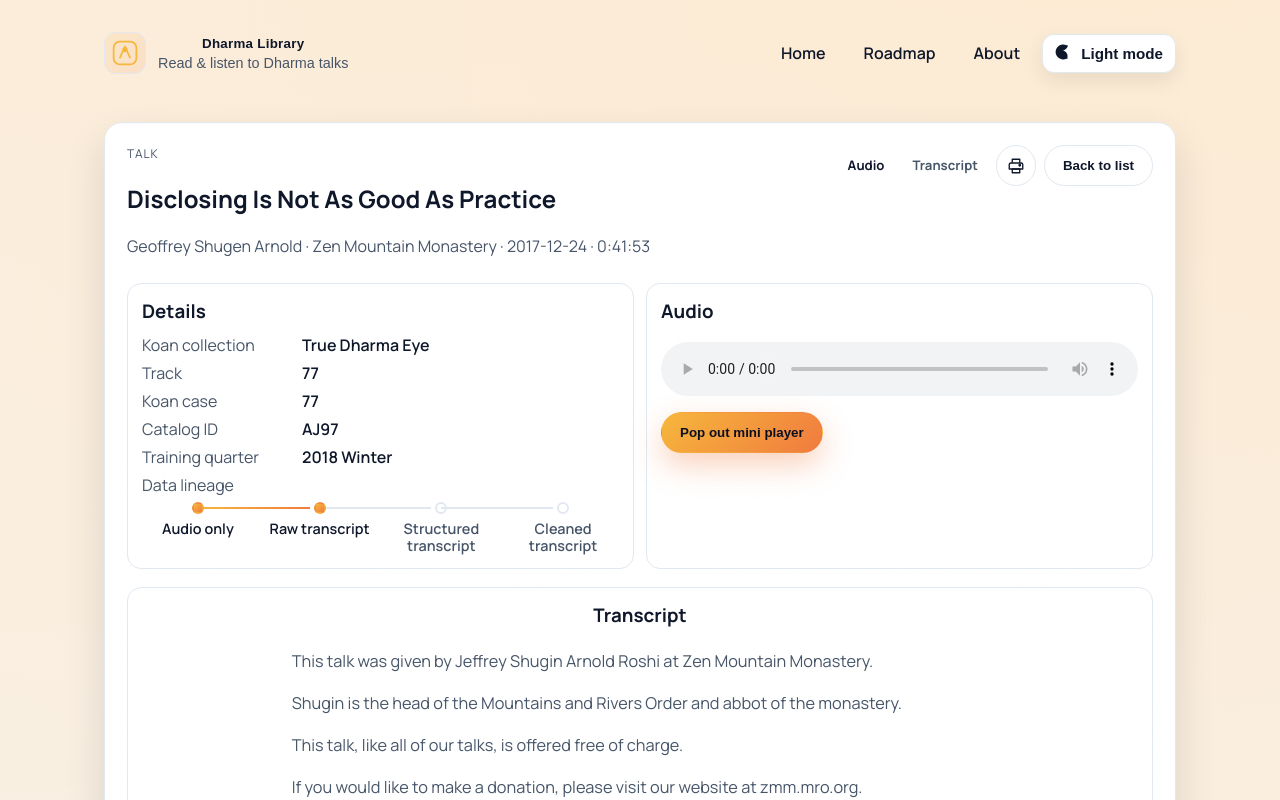
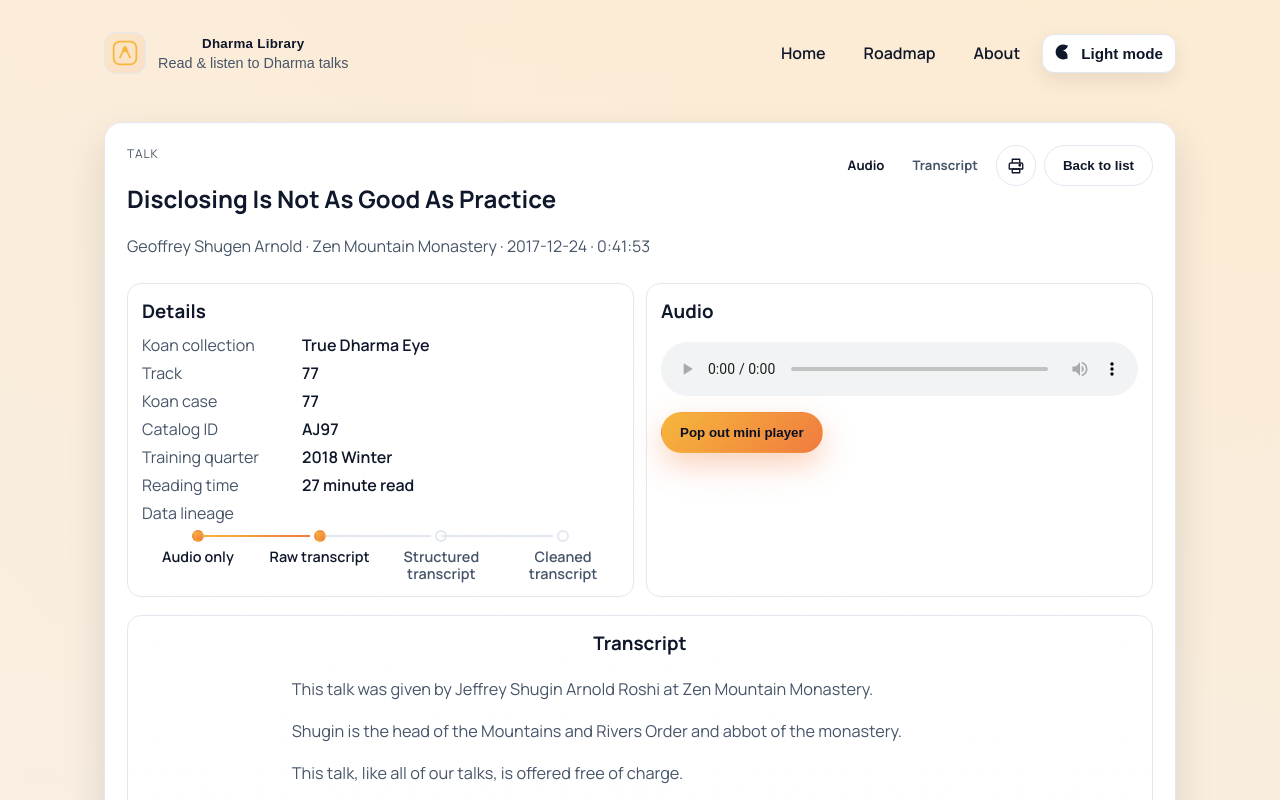
Before and after one commit to Scott123180/dharma-library, a React (Vite) app: page / in a window 1280 px wide. Both pictures are taken after a click on the button "Go to talk page". Shown: the top 800 px of the page. Built offline with nearby package versions, Linux system fonts and the light colour scheme.

Commit message:
ui improvements

```diff
--- a/src/components/FeaturedTalk.tsx
+++ b/src/components/FeaturedTalk.tsx
@@ -31,6 +31,7 @@ function FeaturedTalk({
     .join(" · ");
   const caption = talk.caption?.trim();
   const summary = talk.summary?.trim();
+  const hasTranscript = Boolean(talk.transcript?.trim());
 
   useEffect(() => {
     if (!inlineActive && audioRef.current) {
@@ -50,7 +51,7 @@ function FeaturedTalk({
         </div>
         <div className="featured-talk__actions">
           {talk.audioUrl ? <span className="pill">Audio</span> : null}
-          <span className="pill pill--subtle">Transcript</span>
+          {hasTranscript ? <span className="pill pill--subtle">Transcript</span> : null}
           <button className="btn btn-primary" onClick={() => onViewTalk?.(talk)}>
             Go to talk page
           </button>
--- a/src/components/Footer.tsx
+++ b/src/components/Footer.tsx
@@ -21,8 +21,17 @@ function Footer({ onNavigate }: FooterProps) {
         >
           About
         </a>
-        <a href="#roadmap">Roadmap</a>
-        <a href="#talks">Talks</a>
+        <a
+          href="/roadmap"
+          onClick={(e) => {
+            if (onNavigate) {
+              e.preventDefault();
+              onNavigate("roadmap");
+            }
+          }}
+        >
+          Roadmap
+        </a>
         <a href="https://github.com/Scott123180/dharma-library" target="_blank" rel="noreferrer">
           GitHub
         </a>
--- a/src/components/TalkDetail.tsx
+++ b/src/components/TalkDetail.tsx
@@ -1,5 +1,6 @@
 import { useEffect, useRef, useState } from "react";
 import { fetchTalk } from "../api/talks";
+import { TRANSCRIPT_READING_WPM } from "../config/talks";
 import { Talk } from "../types/talk";
 
 type TalkDetailProps = {
@@ -132,6 +133,17 @@ function TalkDetail({
       .filter(Boolean);
   };
 
+  const normalizedTranscript = talk.transcript
+    .replace(/\\n/g, "\n") // handle escaped newlines that arrived as literal backslash-n
+    .replace(/\r\n/g, "\n");
+  const transcriptWordCount = normalizedTranscript.trim()
+    ? normalizedTranscript.trim().split(/\s+/).length
+    : 0;
+  const readingMinutes = transcriptWordCount
+    ? Math.ceil(transcriptWordCount / TRANSCRIPT_READING_WPM)
+    : null;
+  const readingTimeLabel = readingMinutes ? `${readingMinutes} minute read` : null;
+
   const chunkSentences = (sentences: string[], size: number) => {
     const chunks: string[] = [];
     for (let i = 0; i < sentences.length; i += size) {
@@ -141,10 +153,7 @@ function TalkDetail({
   };
 
   const transcriptParagraphs = (() => {
-    const normalized = talk.transcript
-      .replace(/\\n/g, "\n") // handle escaped newlines that arrived as literal backslash-n
-      .replace(/\r\n/g, "\n");
-    const paragraphs = normalized
+    const paragraphs = normalizedTranscript
       .split(/\n+/) // treat single or multiple newlines as paragraph separators
       .map((paragraph) => paragraph.trim())
       .filter(Boolean);
@@ -251,6 +260,12 @@ function TalkDetail({
               <>
                 <dt>Training quarter</dt>
                 <dd>{talk.trainingQuarter}</dd>
+              </>
+            ) : null}
+            {readingTimeLabel ? (
+              <>
+                <dt>Reading time</dt>
+                <dd>{readingTimeLabel}</dd>
               </>
             ) : null}
             {lineageValue ? (
--- a/src/config/talks.ts
+++ b/src/config/talks.ts
@@ -12,3 +12,5 @@ const normalizeTalkId = (id: string) => id.replace(/^\/+|\/+$/g, "");
 
 export const talkUrl = (id: string) =>
   `${TALKS_BASE_URL}/talks/${normalizeTalkId(id)}.json`;
+
+export const TRANSCRIPT_READING_WPM = 180;
```
Also changed, not shown: public/dev-data/talks/31782.json (+19 -1 lines), 1 other file (tests, documents, lock files or other folders).
